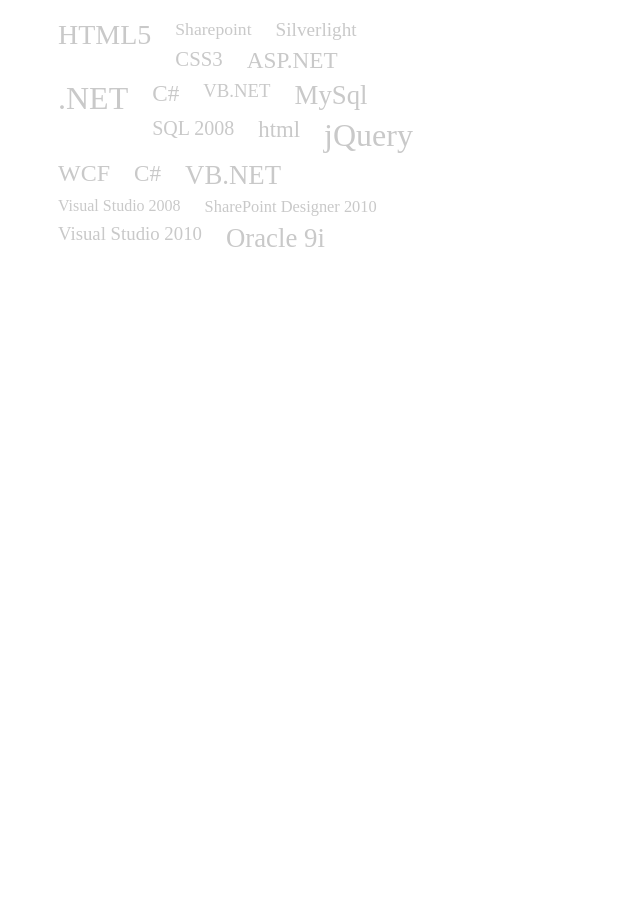
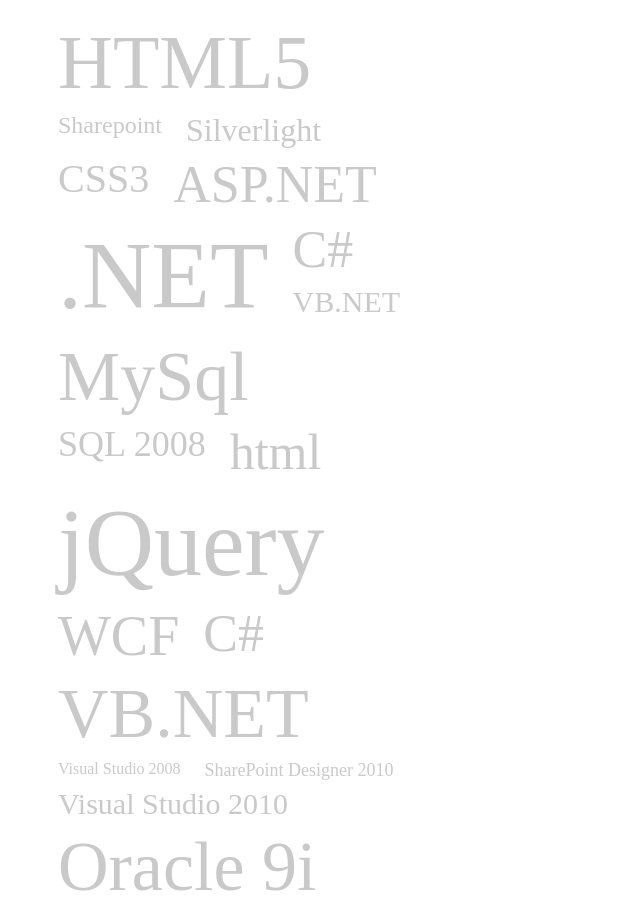
Before and after one commit to tuxes3/tx3TagCloud, a plain HTML site: page demo.html in a window 1280 px wide. Shown: the whole page, without its empty margins (0-640 px from the left). Before the commit the page ends 800 px from the top, so only its background shows below. Drawn offline with nearby package versions, Linux system fonts and the light colour scheme.

Commit message:
Update demo.html

```diff
--- a/demo.html
+++ b/demo.html
@@ -32,8 +32,11 @@
 	<script type="text/javascript" src="jquery-1.9.1.min.js" ></script>
 	<script type="text/javascript" src="jquery.tx3-tag-cloud.js" ></script>
 	<script type="text/javascript">
+	// default multiplier is "1"
 	$(document).ready(function(){
-		$("#tagcloud").tx3TagCloud();
+		$("#tagcloud").tx3TagCloud({
+			multiplier: 5
+		});
 	});
 	</script>
 </body>
```
